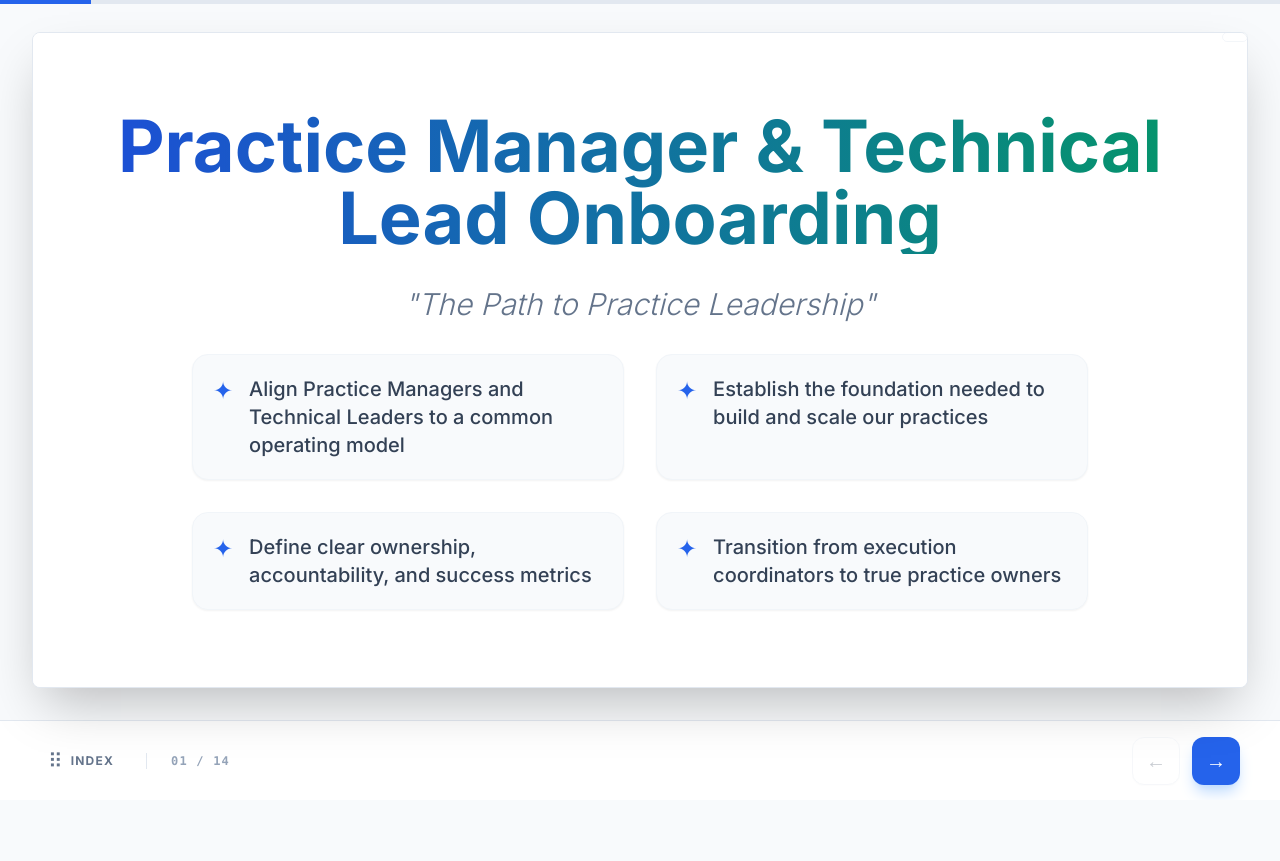
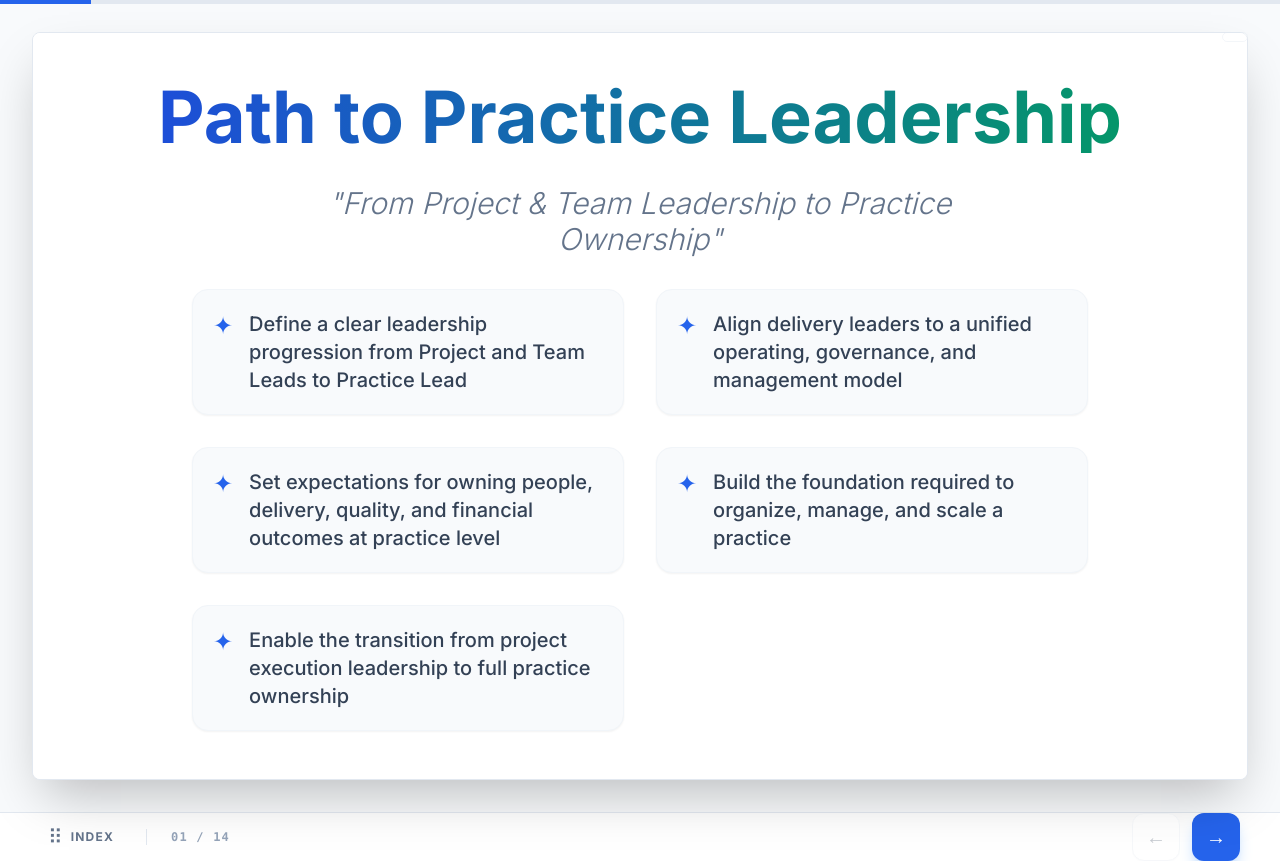
Before and after one commit to RohitSphinx/practice-lead, a React (Vite) app: page / in a window 1280 px wide. Before the commit the page ends 800 px from the top, so only its background shows below. Built offline with nearby package versions, Linux system fonts and the light colour scheme.

Commit message:
updated constanst

```diff
--- a/constants.ts
+++ b/constants.ts
@@ -3,18 +3,20 @@ import { SlideData } from './types';
 
 export const SLIDES: SlideData[] = [
   {
-    id: 1,
-    title: "Practice Manager & Technical Lead Onboarding",
-    subtitle: "The Path to Practice Leadership",
-    type: 'intro',
-    content: [
-      "Align Practice Managers and Technical Leaders to a common operating model",
-      "Establish the foundation needed to build and scale our practices",
-      "Define clear ownership, accountability, and success metrics",
-      "Transition from execution coordinators to true practice owners"
-    ],
-    highlight: "Mission: Aligning leadership to establish a world-class, outcome-focused culture."
-  },
+  id: 1,
+  title: "Path to Practice Leadership",
+  subtitle: "From Project & Team Leadership to Practice Ownership",
+  type: "intro",
+  content: [
+    "Define a clear leadership progression from Project and Team Leads to Practice Lead",
+    "Align delivery leaders to a unified operating, governance, and management model",
+    "Set expectations for owning people, delivery, quality, and financial outcomes at practice level",
+    "Build the foundation required to organize, manage, and scale a practice",
+    "Enable the transition from project execution leadership to full practice ownership"
+  ],
+  highlight: "Mission: Developing Practice Leaders who own outcomes, scale capabilities, and run high-performing practices."
+}
+,
   {
     id: 2,
     title: "Our Technology Practices",
```
